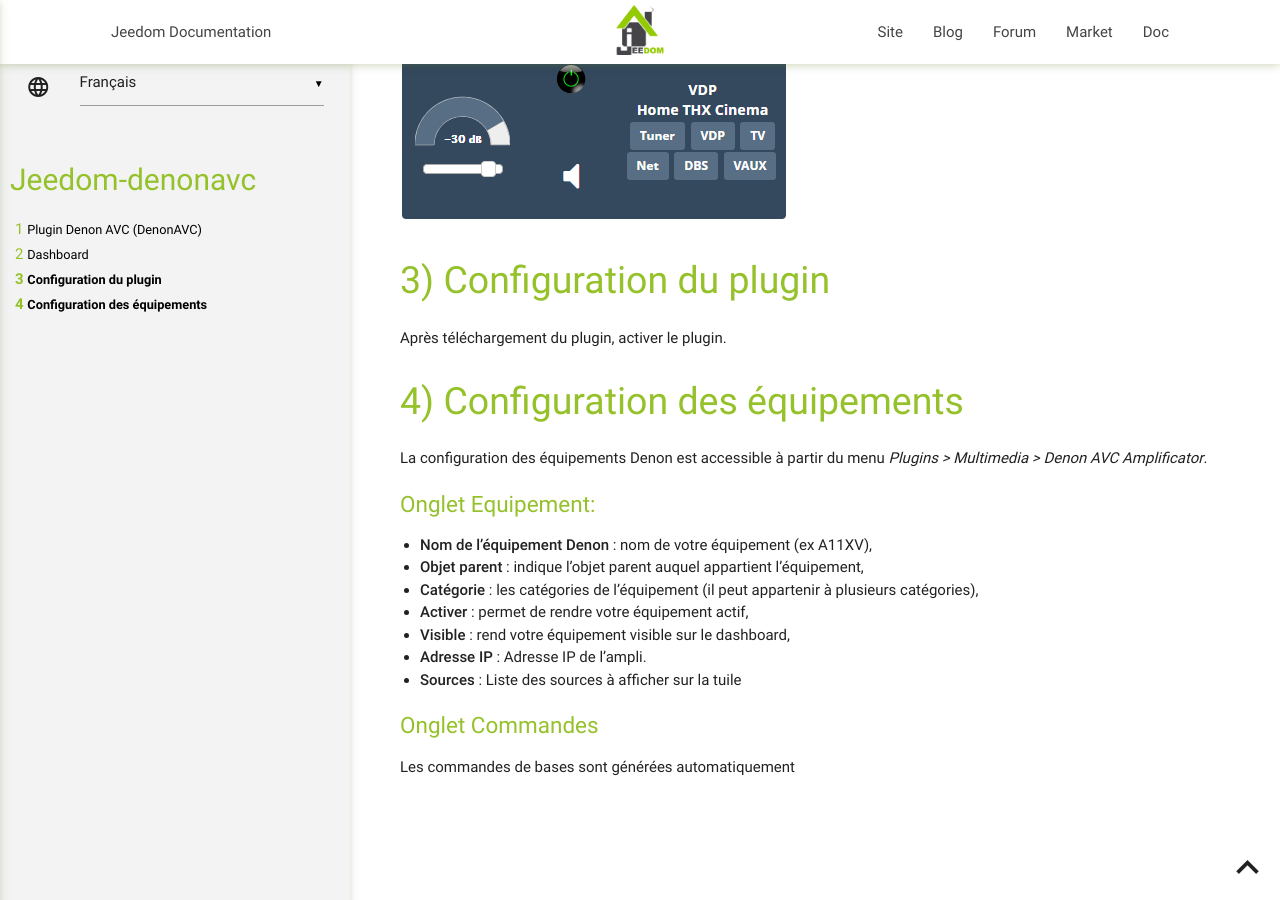
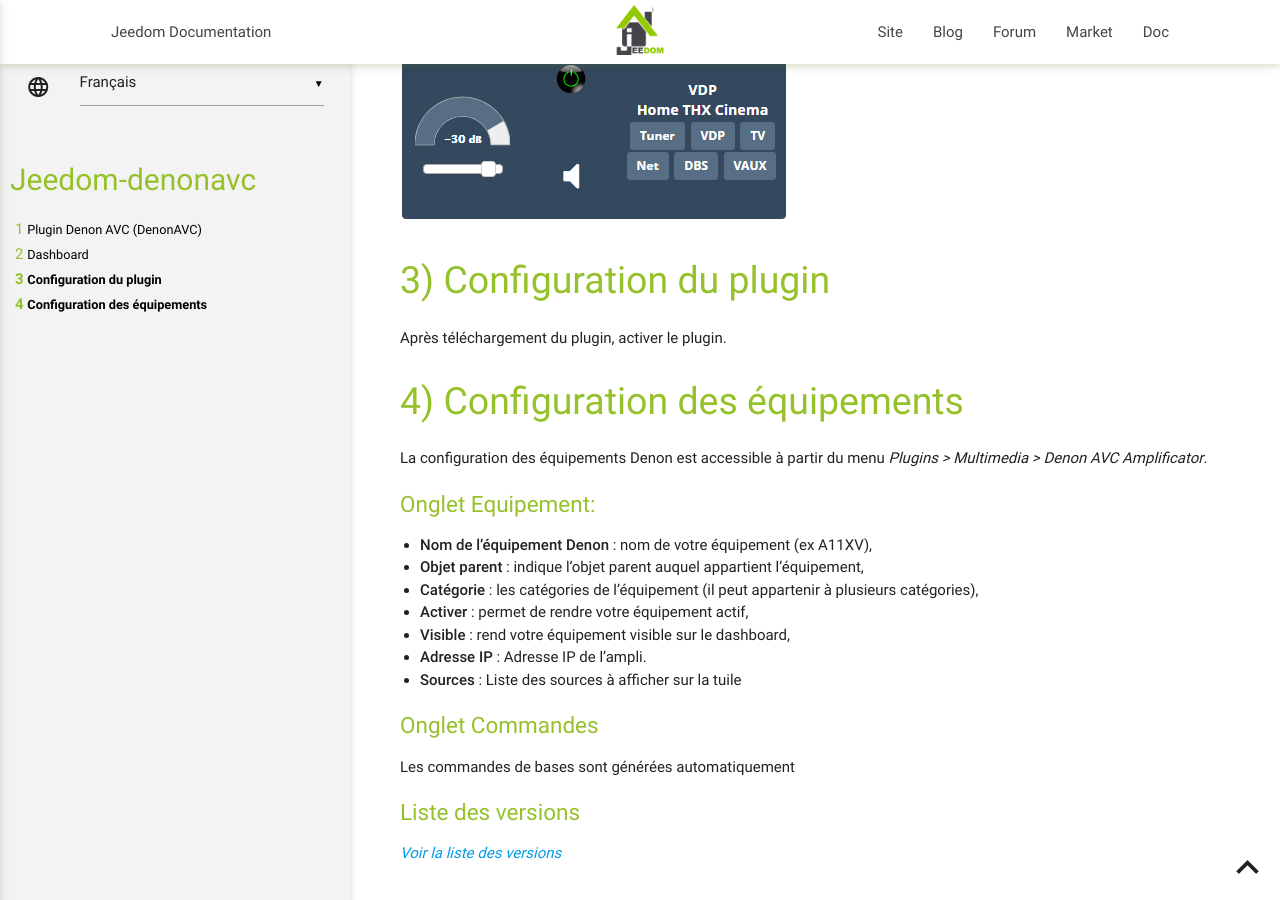
Before and after one commit to Cricri67/Jeedom-DenonAVC, a Jekyll site: the page built from docs/fr_FR/index.md, in a window 1280 px wide and 900 px high, scrolled down 698 px. Built offline with Jekyll 4.4.1, drawn with Linux system fonts in a browser that asks for light colours; our own code applies the rules of GitHub Pages for plain Markdown files.

Commit message:
Add files via upload

```diff
--- a/docs/fr_FR/index.md
+++ b/docs/fr_FR/index.md
@@ -50,3 +50,7 @@ La configuration des équipements Denon est accessible à partir du menu *Plugin
 ### Onglet Commandes
 
 Les commandes de bases sont générées automatiquement
+
+### Liste des versions
+
+*[Voir la liste des versions](changelog.md)*
```
